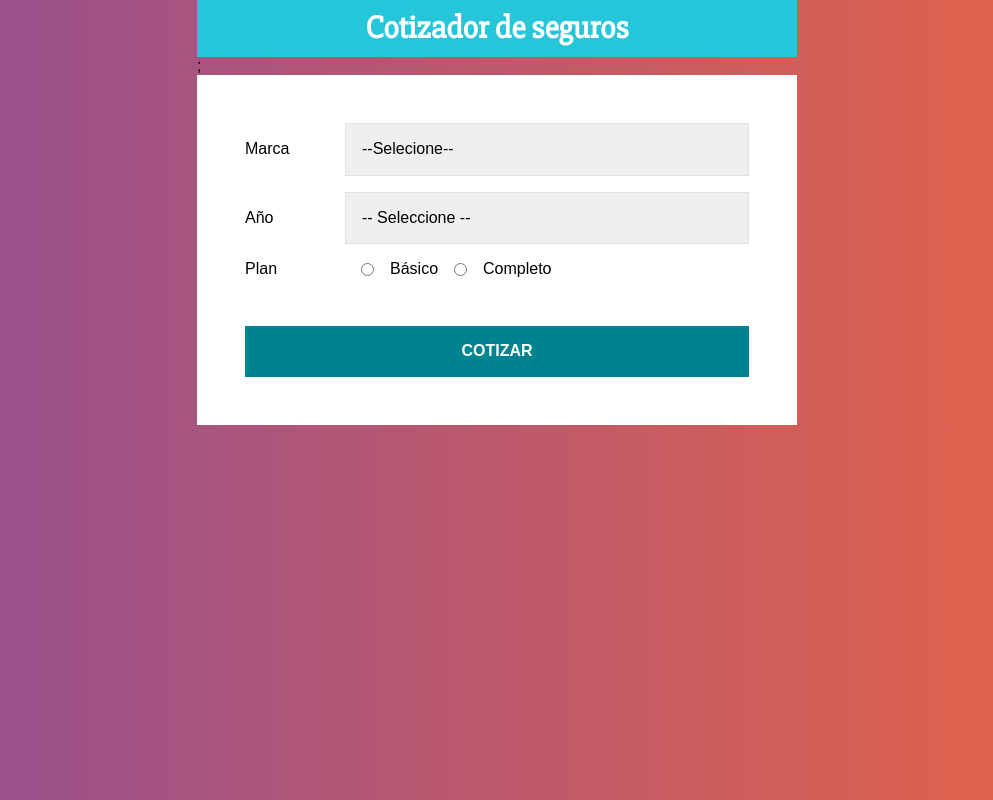
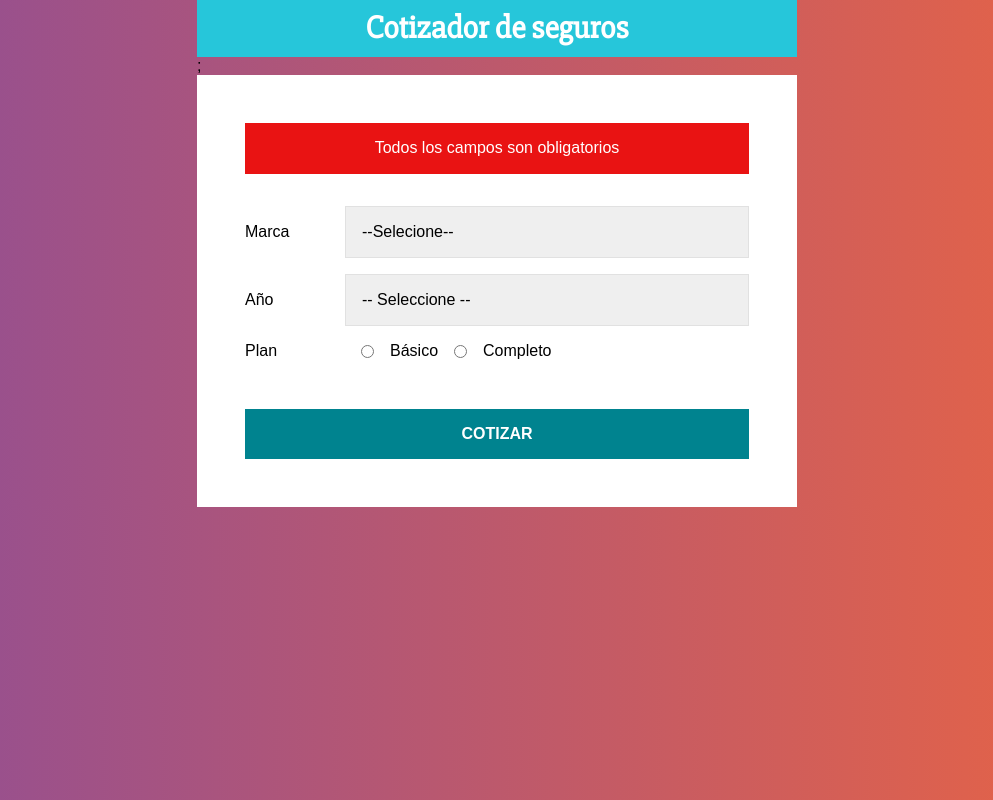
Before and after one commit to jesusdevp/cotizador-react, a React (Create React App) app: page / in a window 1280 px wide. Both pictures are taken after a click on the button "COTIZAR". Shown: the whole page, without its empty margins (143-1136 px from the left). Built offline with nearby package versions, Linux system fonts and the light colour scheme.

Commit message:
Añadiendo el state y validando el formulario

```diff
--- a/src/components/Formulario.jsx
+++ b/src/components/Formulario.jsx
@@ -1,21 +1,50 @@
-import React from "react";
+import React, { useState } from "react";
 import styled from "@emotion/styled";
 
 const Formulario = () => {
+  //State
+  const [datos, guardarDatos] = useState({
+    marca: "",
+    year: "",
+    plan: "",
+  });
+
+  const [error, guardarError] = useState(false);
+
+  //extraer los valores del state
+  const { marca, year, plan } = datos;
+
+  //Leer datos del form
+  const getInformation = (e) => {
+    guardarDatos({ ...datos, [e.target.name]: e.target.value });
+  };
+
+  //cuando el usuario presiona submit
+  const handleSubmit = (e) => {
+    e.preventDefault();
+
+    if (marca.trim() === "" || year.trim() === "" || plan.trim() === "") {
+      guardarError(true);
+      return;
+    }
+    guardarError(false);
+  };
+
   return (
-    <form>
+    <form onSubmit={handleSubmit}>
+      {error ? <Error>Todos los campos son obligatorios</Error> : null}
       <Campo>
         <Label>Marca</Label>
-        <Select>
+        <Select name="marca" value={marca} onChange={getInformation}>
           <option value="">--Selecione--</option>
           <option value="americano">Americano</option>
           <option value="europeo">Europeo</option>
-          <option value="asiatico">Americano</option>
+          <option value="asiatico">Asiatico</option>
         </Select>
       </Campo>
       <Campo>
         <Label>Año</Label>
-        <Select>
+        <Select name="year" value={year} onChange={getInformation}>
           <option value="">-- Seleccione --</option>
           <option value="2021">2021</option>
           <option value="2020">2020</option>
@@ -31,10 +60,24 @@ const Formulario = () => {
       </Campo>
       <Campo>
         <Label>Plan</Label>
-        <InputRadio type="radio" name="plan" value="basico" /> Básico
-        <InputRadio type="radio" name="plan" value="completo" /> Completo
+        <InputRadio
+          type="radio"
+          name="plan"
+          value="basico"
+          checked={plan === "basico"}
+          onChange={getInformation}
+        />{" "}
+        Básico
+        <InputRadio
+          type="radio"
+          name="plan"
+          value="completo"
+          checked={plan === "completo"}
+          onChange={getInformation}
+        />{" "}
+        Completo
       </Campo>
-      <Boton type="button">Cotizar</Boton>
+      <Boton type="submit">Cotizar</Boton>
     </form>
   );
 };
@@ -80,4 +123,13 @@ const Boton = styled.button`
   }
 `;
 
+const Error = styled.div`
+  background-color: #e91313;
+  color: white;
+  padding: 1rem;
+  width: 100%;
+  text-align: center;
+  margin-bottom: 2rem;
+`;
+
 export default Formulario;
```
